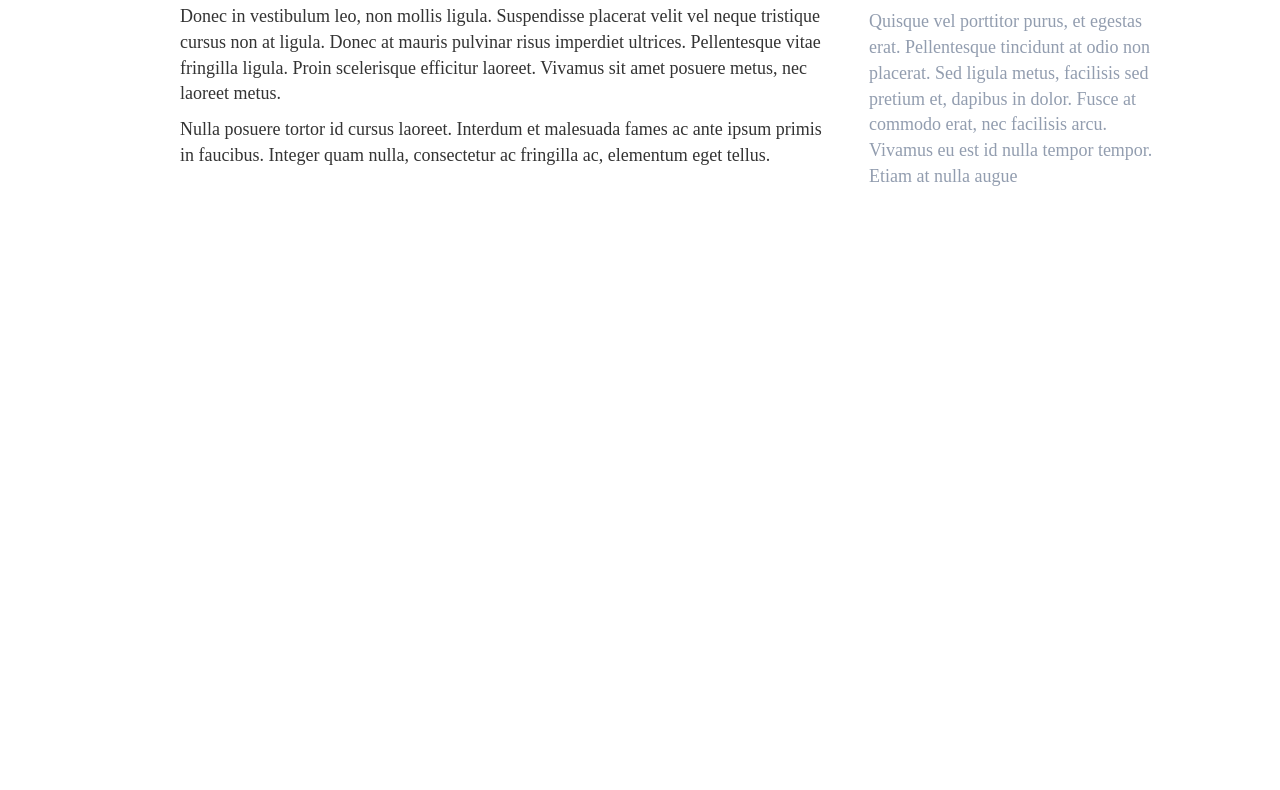
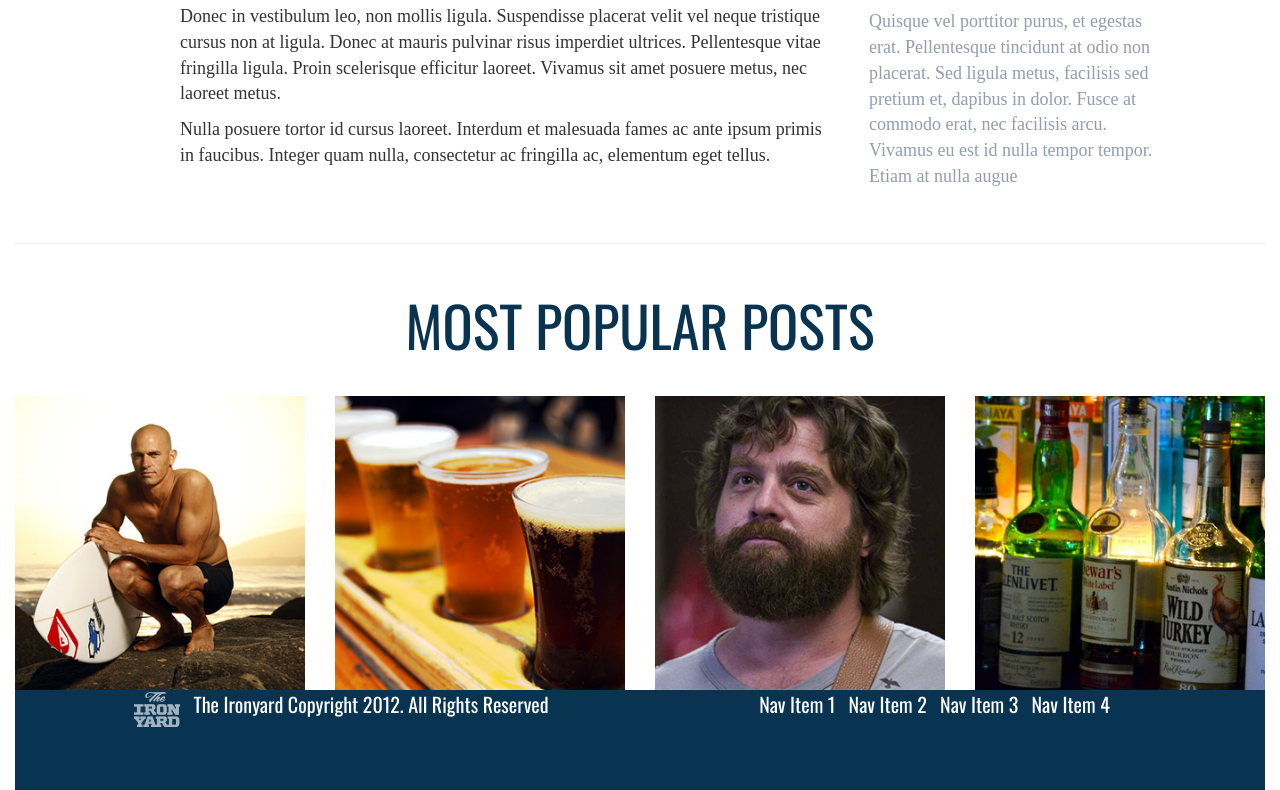
Before and after one commit to sakbar55/paddlesurfco, a plain HTML site: page index.html in a window 1280 px wide. Shown: the part 1079-1869 px from the top of the page. Before the commit the page ends 1302 px from the top, so only its background shows below. Drawn offline with nearby package versions, Linux system fonts and the light colour scheme.

Commit message:
added images and footer to bottom

```diff
--- a/index.html
+++ b/index.html
@@ -102,3 +102,47 @@ Nulla posuere tortor id cursus laoreet. Interdum et malesuada fames ac ante ipsu
           </aside>
         </div>
       </div>
+      <div class="footer container">
+  <div class="row text-center">
+    <div class="col-md-12">
+      <hr>
+      <h1>MOST POPULAR POSTS</h1>
+    </div>
+  </div>
+</div>
+<div class="footer container">
+  <div class="row">
+    <div class="col-md-3">
+      <a href="#"><img src="images/article-image-1.jpg" alt="surfer" class="img-responsive footer_img" /></a>
+    </div>
+    <div class="col-md-3">
+      <a href="#"><img src="images/article-image-2.jpg" alt="beer" class="img-responsive footer_img" /></a>
+    </div>
+    <div class="col-md-3">
+      <a href="#"><img src="images/article-image-3.jpg" alt="zach" class="img-responsive footer_img" /></a>
+    </div>
+    <div class="col-md-3">
+      <a href="#"><img src="images/article-image-4.jpg" alt="liquor" class="img-responsive footer_img" /></a>
+    </div>
+  </div>
+  <div class="footer_r container">
+    <div class="row">
+      <div class="col-md-5 col-md-offset-1">
+        <ul class="list-inline">
+          <li><img src="images/theironyard-logo.png" alt="The Iron Yard" /></li>
+          <li><p>The Ironyard Copyright 2012. All Rights Reserved</p></li>
+        </ul>
+      </div>
+      <div class="col-md-5 col-md-offset-1">
+        <ul class="list-inline">
+          <li><p>Nav Item 1</p></li>
+          <li><p>Nav Item 2</p></li>
+          <li><p>Nav Item 3</p></li>
+          <li><p>Nav Item 4</p></li>
+        </ul>
+      </div>
+    </div>
+  </div>
+</div>
+</div>
+</body>
--- a/styles/main.css
+++ b/styles/main.css
@@ -136,3 +136,37 @@ blockquote {
 #sidebar p {
   color: #929daf;
 }
+
+.footer {
+  position: relative;
+  width: 100%;
+  bottom: 0;
+  left: 0;
+}
+
+.footer h1 {
+  font-size: 4em;
+  color: #083451;
+  padding: 30px;
+}
+
+.footer p {
+  font-size: 20px;
+  color: #fff;
+  font-family: 'Oswald', sans-serif;
+  bottom: 10px;
+}
+
+.footer_r {
+  position: relative;
+  width: 100%;
+  height: 100px;
+  background-color: #083451;
+  color: #fff;
+}
+
+.footer_img {
+  display: block;
+  height: auto;
+  max-width: 100%;
+}
```
